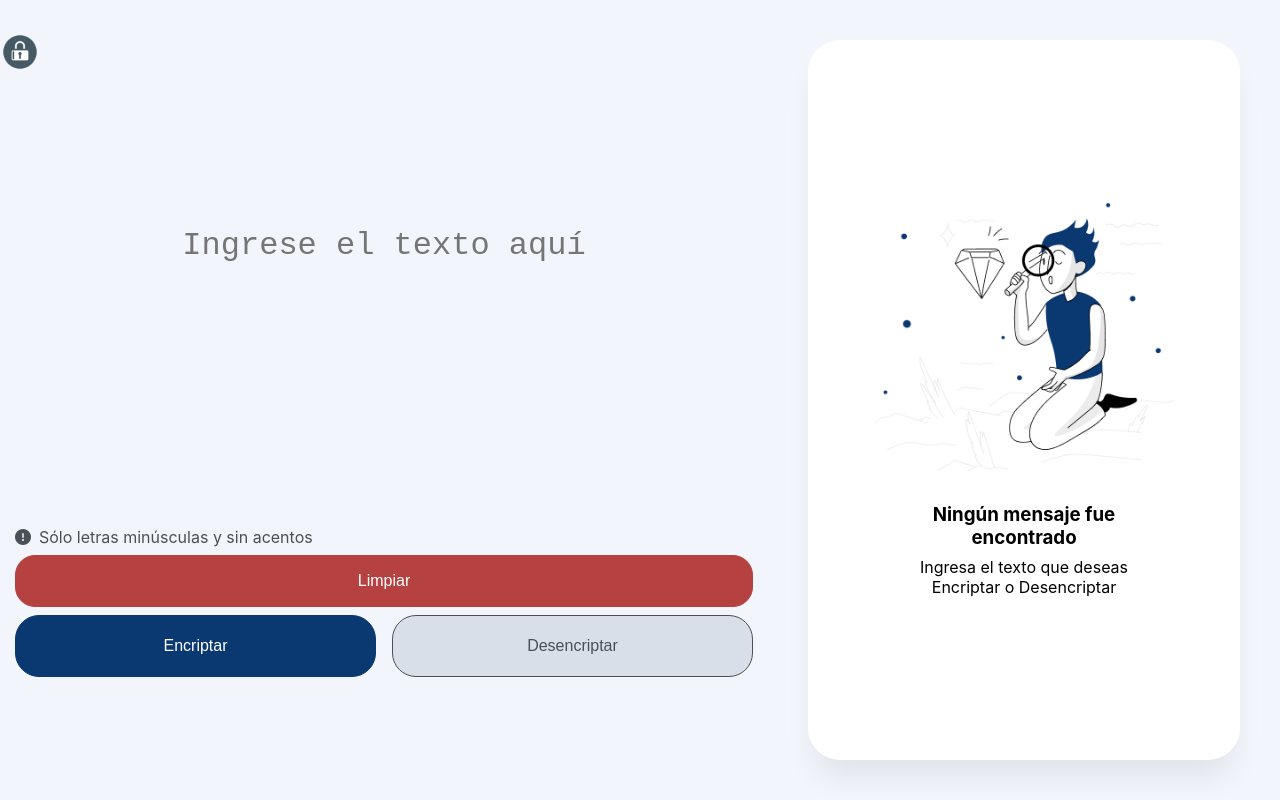
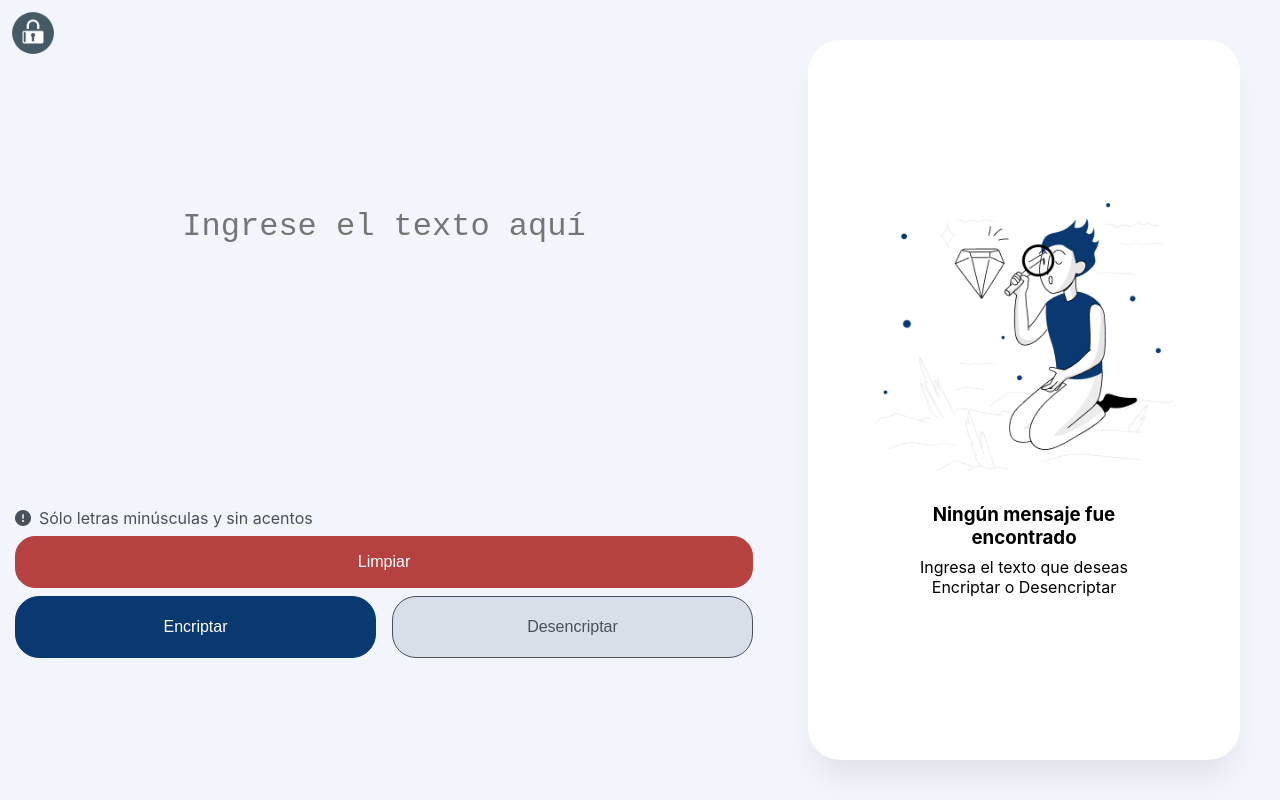
Before and after one commit to alfclark/alura-challenge1, a Vue app: page / in a window 1280 px wide. Built offline with nearby package versions, Linux system fonts and the light colour scheme.

Commit message:
Logo positioning and sizing update

```diff
--- a/src/components/EncryptionView.vue
+++ b/src/components/EncryptionView.vue
@@ -113,12 +113,12 @@ export default {
   align-items: center;
 }
 .logoSection {
-  padding: 2rem 0;
+  padding: 0.5rem;
   display: flex;
   width: 100%;
 }
 .logo {
-  height: 40px;
+  height: 50px;
 }
 .inputSection {
   display: flex;
```
